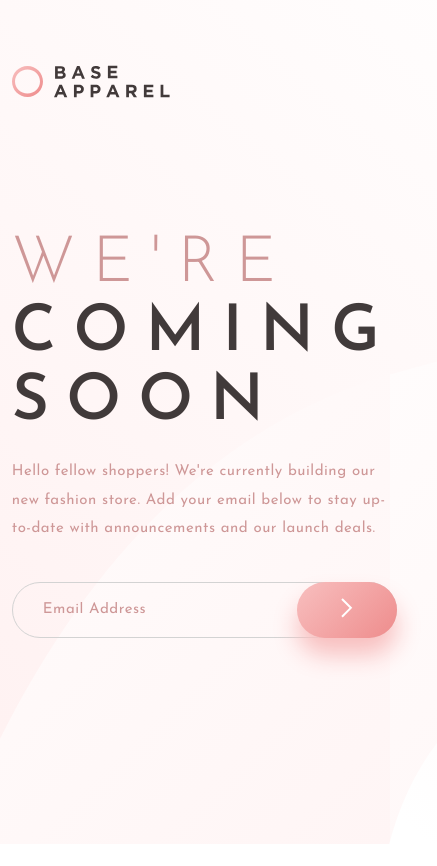
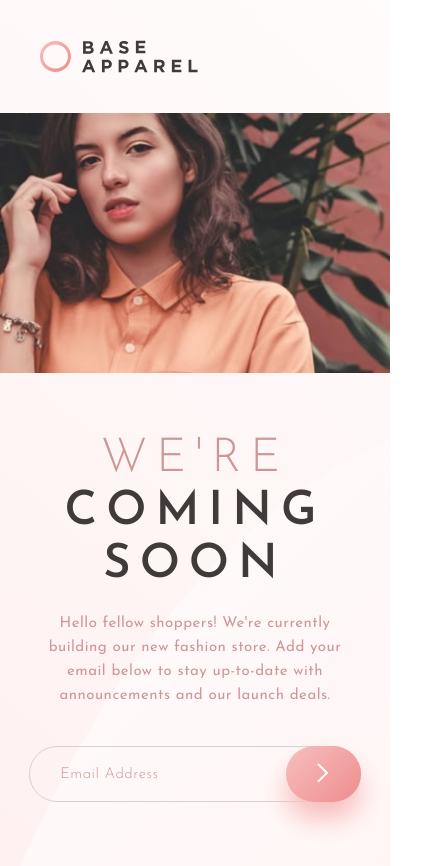
Before and after one commit to xvferdy/fem-base-apparel-coming-soon, a plain HTML site: page index.html in a window 390 px wide. Shown: the whole page, 437 px wide, since content can reach past the window. Before the commit the page ends 844 px from the top, so only its background shows below. Drawn offline with Linux system fonts and the light colour scheme.

Commit message:
Responsive (#1)
* Warning placement

* refactor

* url path sass

```diff
--- a/index.html
+++ b/index.html
@@ -28,8 +28,8 @@
 	<body>
 		<main class="container">
 			<section class="left-section">
-				<img src="./images/logo.svg" alt="Logo" />
-				<!-- <img src="./images/hero-mobile.jpg" alt="Hero" /> -->
+				<img class="logo" src="./images/logo.svg" alt="Logo" />
+				<img class="hero-mobile" src="./images/hero-mobile.jpg" alt="Hero" />
 
 				<div class="left-section__form">
 					<h1><span>We're</span> coming soon</h1>
@@ -49,7 +49,6 @@
 								autofocus
 								onkeyup="validation()"
 							/>
-
 							<button type="button">
 								<img src="./images/icon-arrow.svg" alt="Submit" />
 							</button>
--- a/index.js
+++ b/index.js
@@ -8,19 +8,19 @@ function validation() {
 	let pattern = /^[^ ]+@[^ ]+\.[a-z]{2,3}$/;
 
 	if (email.value.match(pattern)) {
-		form.classList.add("valid");
-		form.classList.remove("invalid");
+		form.classList.add("form--valid");
+		form.classList.remove("form--invalid");
 		text.innerHTML = "";
 		email.style.border = "1px solid lightgray";
 	} else {
-		form.classList.remove("valid");
-		form.classList.add("invalid");
+		form.classList.remove("form--valid");
+		form.classList.add("form--invalid");
 		text.innerHTML = "Please provide a valid email";
 		email.style.border = `2px solid ${softRed}`;
 	}
 	if (email.value == "") {
-		form.classList.remove("valid");
-		form.classList.remove("invalid");
+		form.classList.remove("form--valid");
+		form.classList.remove("form--invalid");
 		text.innerHTML = "Email required";
 		email.style.border = `2px solid ${softRed}`;
 	}
--- a/stylesheets/scss/base/_typography.scss
+++ b/stylesheets/scss/base/_typography.scss
@@ -1,11 +1,29 @@
+@use "../helpers/" as *;
+
 h1 {
 	font-size: 6.4rem;
-	line-height: 69px;
+	line-height: 6.9rem;
 	letter-spacing: 1.72rem;
+	@include display(tab-land) {
+		font-size: 4.7rem;
+		line-height: 5.3rem;
+		letter-spacing: 0.9rem;
+	}
+	@include display(tab-port) {
+		text-align: center;
+	}
+	@include display(sm-mobile) {
+		font-size: 3.1rem;
+		line-height: 3.9rem;
+	}
 }
 
 p {
 	font-size: 1.5rem;
 	line-height: 2.86rem;
 	letter-spacing: 0.05rem;
+	@include display(tab-port) {
+		text-align: center;
+		line-height: 2.4rem;
+	}
 }
--- a/stylesheets/scss/helpers/_breakpoints.scss
+++ b/stylesheets/scss/helpers/_breakpoints.scss
@@ -1,6 +1,21 @@
 @mixin display($breakpoint) {
+	@if ($breakpoint == sm-mobile) {
+		@media only screen and(max-width: 321px) {
+			@content;
+		}
+	}
 	@if ($breakpoint == mobile) {
-		@media only screen and(max-width: 375px) {
+		@media only screen and(max-width: 415px) {
+			@content;
+		}
+	}
+	@if ($breakpoint == tab-port) {
+		@media only screen and(max-width: 830px) {
+			@content;
+		}
+	}
+	@if ($breakpoint == tab-land) {
+		@media only screen and(max-width: 1024px) {
 			@content;
 		}
 	}
--- a/stylesheets/scss/helpers/_fonts.scss
+++ b/stylesheets/scss/helpers/_fonts.scss
@@ -5,7 +5,3 @@ $font-weights: (
 	"medium": 400,
 	"bold": 600,
 );
-$line-height: (
-	"title": 28px,
-	"sub-title": 26px,
-);
--- a/stylesheets/scss/pages/_coming-soon.scss
+++ b/stylesheets/scss/pages/_coming-soon.scss
@@ -1,26 +1,37 @@
-@use "../helpers/colors" as *;
+@use "../helpers/" as *;
 
 .left-section {
-	flex-basis: 57%;
-	background: url(../../../images/bg-pattern-desktop.svg);
+	flex-basis: 62%;
+	background: url(../../images/bg-pattern-desktop.svg);
 	background-size: cover;
 	background-repeat: no-repeat;
-
-	// border: 2px solid red;
 	display: flex;
 	flex-direction: column;
 	align-items: flex-start;
-	gap: 133px;
-
-	padding: 65px 40px 0 15%;
-
+	gap: 13.3rem;
+	padding: 6.5rem 4rem 0 15%;
+	.logo {
+		@include display(mobile) {
+			margin-left: 4rem;
+		}
+	}
+	.hero-mobile {
+		display: none;
+		@include display(tab-port) {
+			display: block;
+		}
+		@include display(tab-port) {
+			width: 80%;
+		}
+		@include display(mobile) {
+			width: 100%;
+			margin-top: 4rem;
+		}
+	}
 	&__form {
-		// border: 2px solid red;
-		max-width: 450px;
-
+		max-width: 45rem;
 		h1 {
 			text-transform: uppercase;
-			// margin-bottom: 2rem;
 			margin-bottom: 2rem;
 			span {
 				color: $desaturated-red;
@@ -37,10 +48,6 @@
 			.custom-input {
 				height: 5.6rem;
 				position: relative;
-
-				// border: 1px solid lightgray;
-				// border-radius: 3rem;
-
 				input {
 					position: relative;
 					border: none;
@@ -59,12 +66,18 @@
 						font-size: 1.5rem;
 						letter-spacing: 0.05rem;
 					}
+					@include display(tab-land) {
+						font-weight: 300;
+					}
+					@include display(tab-port) {
+						font-size: 1.4rem;
+					}
 				}
 				button {
 					position: absolute;
 					right: 0;
 					background-image: $gradients-2;
-					width: 100px;
+					width: 10rem;
 					height: 100%;
 					cursor: pointer;
 					border: none;
@@ -74,9 +87,14 @@
 					&:hover {
 						opacity: 0.7;
 					}
+					&:hover::after {
+						opacity: 1;
+					}
+					@include display(mobile) {
+						width: 7.5rem;
+					}
 				}
 			}
-
 			span {
 				position: relative;
 				font-size: 1.4rem;
@@ -86,28 +104,48 @@
 				margin-top: 1.3rem;
 			}
 		}
-		form.invalid {
-			.custom-input {
+		.form--invalid {
+			button {
 				&::after {
 					content: "";
 					position: absolute;
+					opacity: 0.8;
 					width: 2.6rem;
 					height: 2.6rem;
 					bottom: 25%;
-					left: 67%;
+					right: 107%;
 					background: url(../../images/icon-error.svg);
 					background-repeat: no-repeat;
 				}
 			}
 		}
+		@include display(tab-port) {
+			width: 80%;
+		}
+		@include display(mobile) {
+			margin: 60px auto;
+			width: 85%;
+		}
+	}
+	@include display(tab-land) {
+		flex-basis: 55%;
+		padding: 6.5rem 4rem;
+	}
+	@include display(tab-port) {
+		flex-basis: 100%;
+		justify-content: flex-start;
+		align-items: center;
+		gap: 8rem;
+	}
+	@include display(mobile) {
+		padding: 40px 0;
+		align-items: flex-start;
+		gap: 0;
 	}
 }
 
 .right-section {
-	// flex-basis: 50%;
 	flex-grow: 1;
-	// border: 2px solid red;
-
 	display: flex;
 	flex-direction: column;
 	justify-content: center;
@@ -116,8 +154,16 @@
 	img {
 		object-fit: cover;
 		height: 100%;
-		width: 90%;
+		width: 100%;
 		vertical-align: middle;
-		// padding-right: 10%;
+		@include display(tab-land) {
+			object-position: 50% 0;
+		}
+	}
+	@include display(tab-land) {
+		flex-basis: 45%;
+	}
+	@include display(tab-port) {
+		display: none;
 	}
 }
```
Also changed, not shown: stylesheets/scss/base/_base.scss (+0 -10 lines), stylesheets/scss/helpers/_colors.scss (+0 -16 lines), stylesheets/css/style.css, 2 other files.
